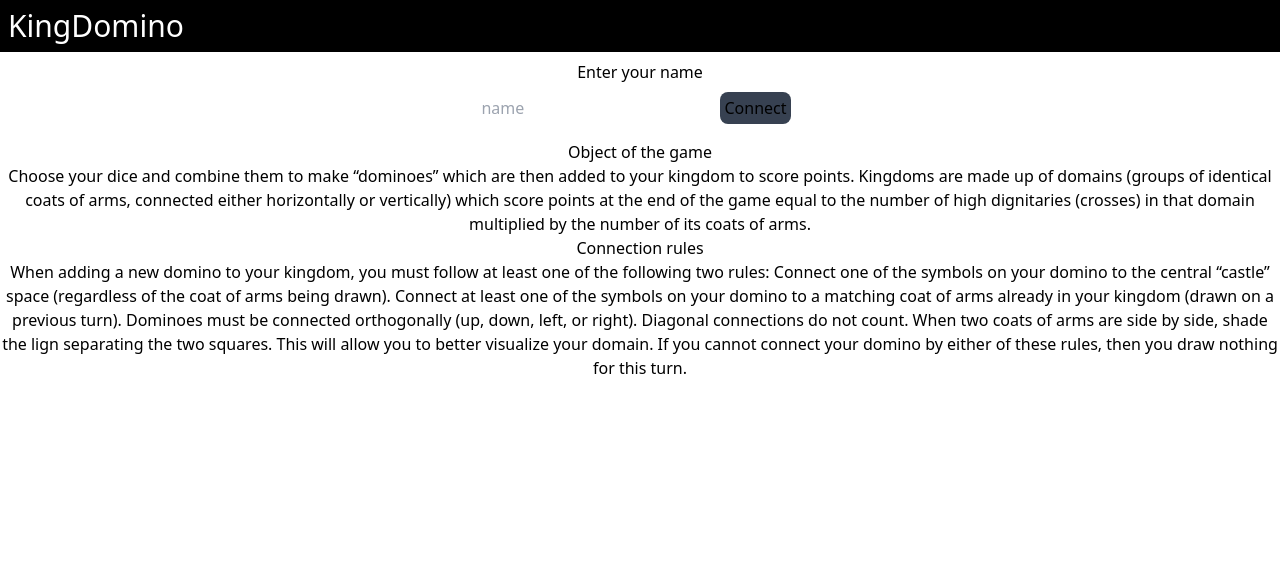
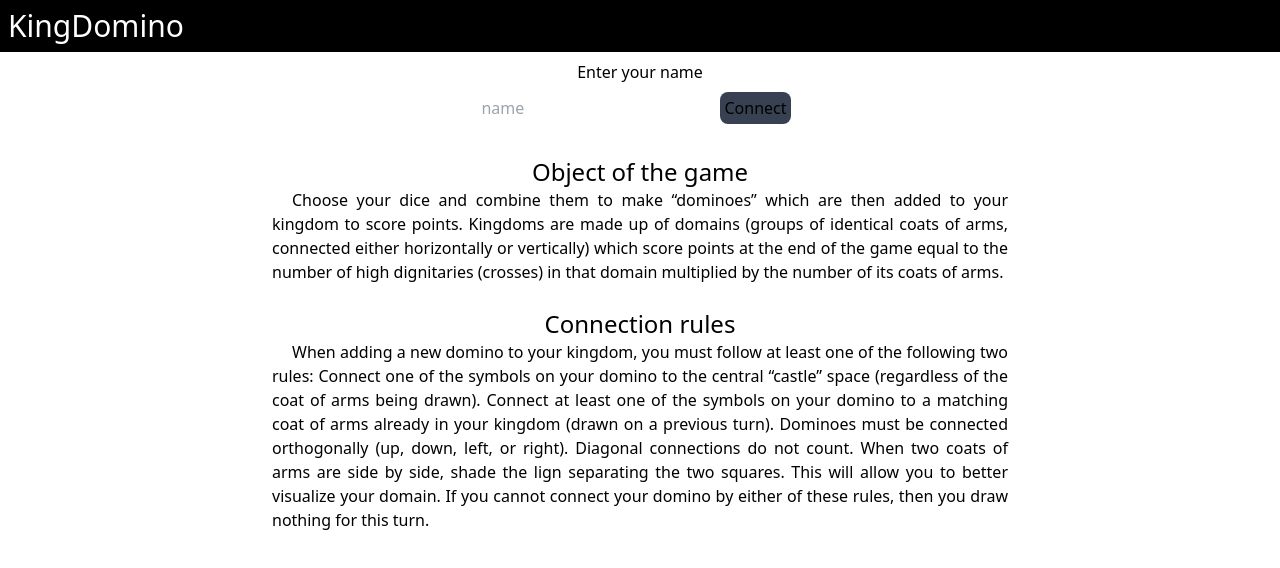
Before and after one commit to lozanov95/kingdomino, a React (Vite) app in the folder gameclient/: page / in a window 1280 px wide. Shown: the top 568 px of the page. Built offline with nearby package versions, Linux system fonts and the light colour scheme.

Commit message:
styled the rules

```diff
--- a/gameclient/src/components/rules.tsx
+++ b/gameclient/src/components/rules.tsx
@@ -34,7 +34,7 @@ export function RulesSection() {
   ];
 
   return (
-    <div>
+    <div className="max-w-screen-md m-auto">
       {paragraphs.map((paragraph, idx) => {
         return (
           <Paragraph
@@ -50,9 +50,9 @@ export function RulesSection() {
 
 function Paragraph({ header, text }: { header: string; text: string }) {
   return (
-    <div>
-      <p>{header}</p>
-      <span>{text}</span>
+    <div className="m-2 p-2">
+      <p className="text-2xl text-center">{header}</p>
+      <div className="text-justify indent-5">{text}</div>
     </div>
   );
 }
```
